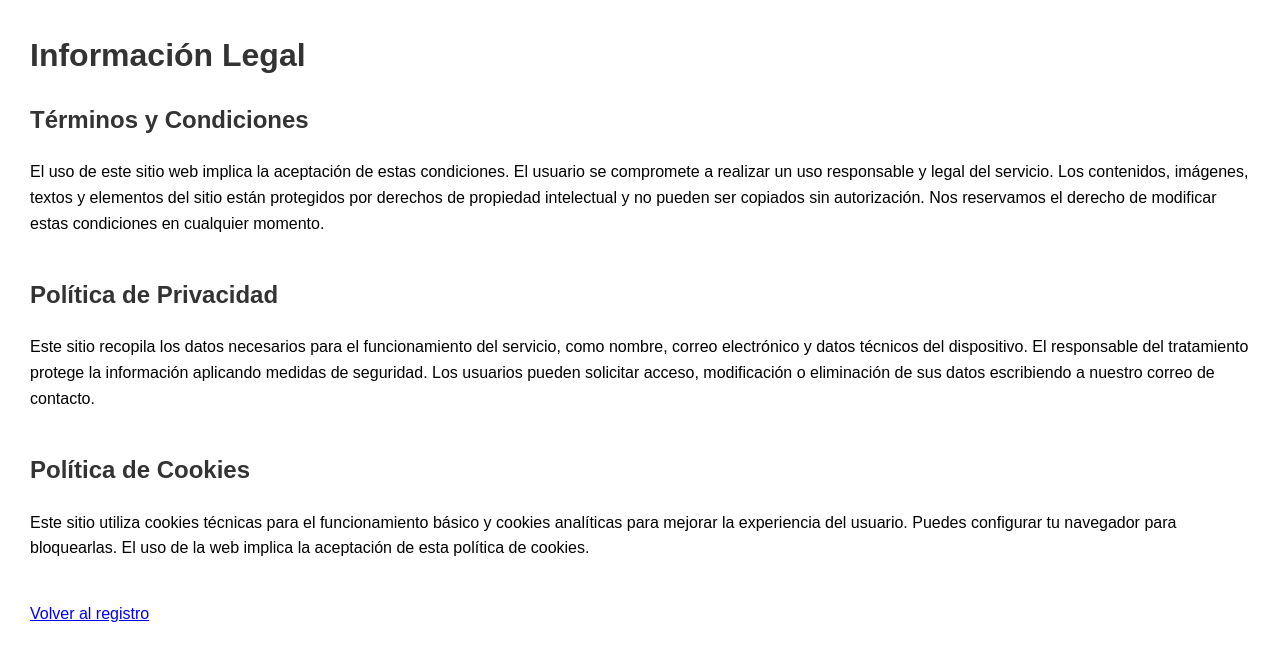
After one commit to flama012/moodloop, a PHP site: page /terminos.php in a window 1280 px wide. The commit adds this page. Shown: the top 661 px of the page. Run offline with PHP 8.4, Linux system fonts and the light colour scheme.

Commit message:
Añadir el archivo terminos

```diff
--- a/backend/login.php
+++ b/backend/login.php
@@ -5,8 +5,6 @@ session_start();
 $db = ConexionDB::getConexion("moodloop");// aquí la conexion que hayais puesto
 
 //si se logea el usuario
-
-
 echo "<h2>Inicia sesión</h2>";
 
 ?>
--- a/backend/registro.php
+++ b/backend/registro.php
@@ -40,7 +40,7 @@ session_start();
         <input type="password" id="confirmar" required name="confirmar">
     </p>
     <p>
-        <a href="terminos.php">Acepta los terminos</a>
+        <a href="terminos.php">Acepto los Términos y Condiciones y la Política de Privacidad.</a>
         <input type="checkbox" required name="terminos" id="terminos" value="Enviar">
     </p>
     <p>
--- a/backend/send.php
+++ b/backend/send.php
@@ -120,7 +120,7 @@ function reenviarCorreo($email){
     $usuBD = new UsuarioBBDD();
     $token = $usuBD->obtenerTokern($email);
     if ($token) {
-        $mensaje = "Pincha en este enlace para confirmar tu correo: htpp://aula2gs.edu/proyecto/moodloop/backend/verificar.php?email=" . $_POST['email'] . '&token=' . $token;;
+        $mensaje = "Pincha en este enlace para confirmar tu correo: http://aula2gs.edu/proyecto/moodloop/backend/verificar.php?email=" . $_POST['email'] . '&token=' . $token;;
         $correo = enviarCorreoGmail($_POST['email'], $asunto, $mensaje);
 
         if ($correo) {
--- /dev/null
+++ b/backend/terminos.php
@@ -0,0 +1,50 @@
+<?php
+echo "
+<!DOCTYPE html>
+<html lang='es'>
+<head>
+    <meta charset='UTF-8'>
+    <title>Información Legal</title>
+    <style>
+        body { font-family: Arial, sans-serif; margin: 30px; line-height: 1.6; }
+        h1, h2 { color: #333; }
+        h1 { margin-bottom: 10px; }
+        section { margin-bottom: 40px; }
+    </style>
+</head>
+<body>
+
+<h1>Información Legal</h1>
+
+<section>
+    <h2>Términos y Condiciones</h2>
+    <p>El uso de este sitio web implica la aceptación de estas condiciones. El usuario se compromete a realizar
+    un uso responsable y legal del servicio. Los contenidos, imágenes, textos y elementos del sitio están
+    protegidos por derechos de propiedad intelectual y no pueden ser copiados sin autorización.
+    Nos reservamos el derecho de modificar estas condiciones en cualquier momento.</p>
+</section>
+
+<section>
+    <h2>Política de Privacidad</h2>
+    <p>Este sitio recopila los datos necesarios para el funcionamiento del servicio, como nombre, correo
+    electrónico y datos técnicos del dispositivo. El responsable del tratamiento protege la información
+    aplicando medidas de seguridad. Los usuarios pueden solicitar acceso, modificación o eliminación
+    de sus datos escribiendo a nuestro correo de contacto.</p>
+</section>
+
+<section>
+    <h2>Política de Cookies</h2>
+    <p>Este sitio utiliza cookies técnicas para el funcionamiento básico y cookies analíticas para mejorar
+    la experiencia del usuario. Puedes configurar tu navegador para bloquearlas. El uso de la web implica
+    la aceptación de esta política de cookies.</p>
+</section>
+
+   <p>
+        <a href='registro.php'>Volver al registro</a>
+    </p>
+
+</body>
+</html>
+
+";
+?>
```
